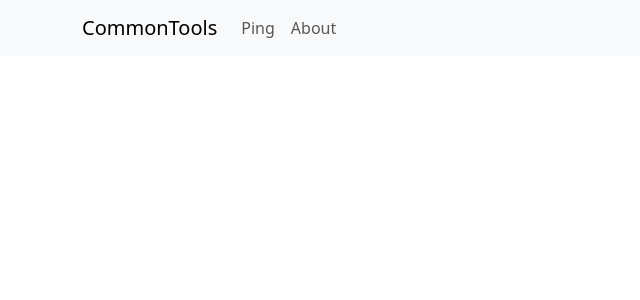
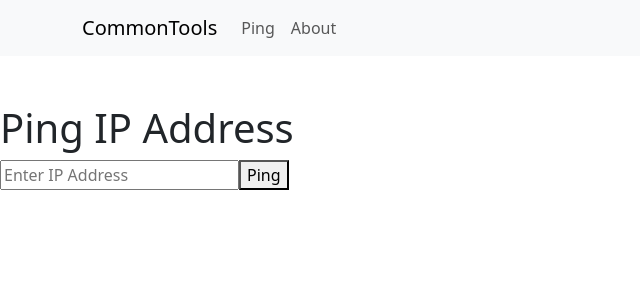
Before and after one commit to QuentinHelion/common-tools, a React (Create React App) app: page /ping in a window 1280 px wide. Shown: the top 300 px of the page, without its empty margins (0-640 px from the left). Built offline with nearby package versions, Linux system fonts and the light colour scheme.

Commit message:
add ping page

```diff
--- a/package.json
+++ b/package.json
@@ -7,6 +7,7 @@
     "@testing-library/jest-dom": "^5.17.0",
     "@testing-library/react": "^13.4.0",
     "@testing-library/user-event": "^13.5.0",
+    "axios": "^1.4.0",
     "bootstrap": "^5.3.1",
     "prop-types": "^15.8.1",
     "react": "^18.2.0",
--- a/src/App.js
+++ b/src/App.js
@@ -3,6 +3,7 @@ import { Routes, Route } from 'react-router-dom';
 
 import About from './components/pages/About';
 import Home from './components/pages/Home'
+import Ping from "./components/pages/Ping";
 
 function App() {
     return (
@@ -10,6 +11,7 @@ function App() {
             <Routes>
                 <Route path="/" element={<Home />} />
                 <Route path="/about" element={<About />} />
+                <Route path="/ping" element={<Ping />} />
             </Routes>
         </div>
     );
--- /dev/null
+++ b/src/components/pages/Ping.js
@@ -0,0 +1,40 @@
+import React, { useState } from 'react';
+import axios from 'axios';
+
+function Ping() {
+    const [ipAddress, setIpAddress] = useState('');
+    const [pingResult, setPingResult] = useState('');
+
+    const handlePing = async () => {
+        try {
+            const startTime = Date.now();
+            // axios.defaults.headers.post['Access-Control-Allow-Origin'] = '*';
+            await axios.head(`http://${ipAddress}`, { timeout: 5000 }); // Adjust timeout as needed
+            const endTime = Date.now();
+            const pingTime = endTime - startTime;
+            setPingResult(`Ping time to ${ipAddress}: ${pingTime} ms`);
+        } catch (error) {
+            setPingResult(`Error: ${error.message} `);
+        }
+    };
+
+    return (
+        <div className="App">
+            <h1>Ping IP Address</h1>
+            <div>
+                <input
+                    type="text"
+                    placeholder="Enter IP Address"
+                    value={ipAddress}
+                    onChange={(e) => setIpAddress(e.target.value)}
+                />
+                <button onClick={handlePing}>Ping</button>
+            </div>
+            <div>
+                <p>{pingResult}</p>
+            </div>
+        </div>
+    );
+}
+
+export default Ping;
--- a/src/cummon/DivArray/DivArray.js
+++ b/src/cummon/DivArray/DivArray.js
@@ -11,7 +11,7 @@ const DivArray = ({link, imgRef}) => {
 
     return (
         <div id="divElement" className="border shadow-sm rounded-3 p-3" onClick={handleDivClick} >
-            <img className="w-10 m-4" src={imgRef} alt="This image can't be loaded"/>
+            <img className="w-10 m-4" src={imgRef} alt="This can't be loaded"/>
         </div>
     );
 }
```
Also changed, not shown: 1 other file (tests, documents, lock files or other folders).
